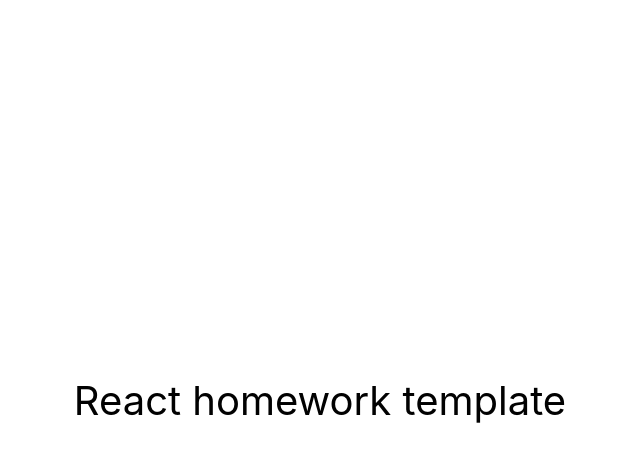
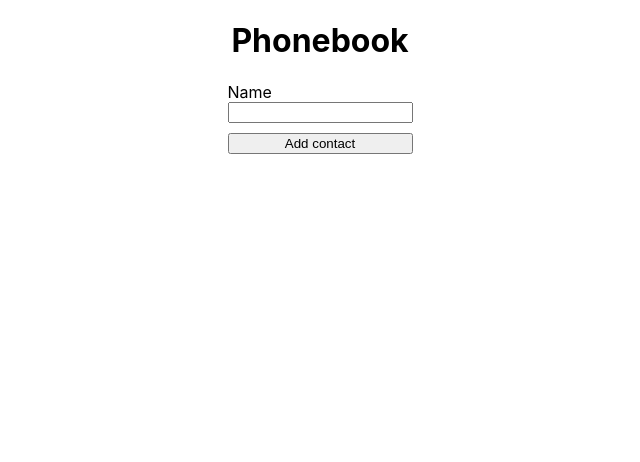
Before and after one commit to Viktor-Pozhydaiev/goit-react-hw-02-phonebook, a React (Create React App) app: page / in a window 1280 px wide. Shown: the top 462 px of the page, without its empty margins (320-960 px from the left). Built offline with nearby package versions, Linux system fonts and the light colour scheme.

Commit message:
add started files

```diff
--- a/package.json
+++ b/package.json
@@ -1,12 +1,13 @@
 {
-  "name": "react-homework-template",
+  "name": "goit-react-hw-02-phonebook",
   "version": "0.1.0",
   "private": true,
-  "homepage": "https://goitacademy.github.io/react-homework-template/",
+  "homepage": "https://viktor-pozhydaiev.github.io/goit-react-hw-02-phonebook/",
   "dependencies": {
     "@testing-library/jest-dom": "^5.16.3",
     "@testing-library/react": "^12.1.4",
     "@testing-library/user-event": "^13.5.0",
+    "nanoid": "^4.0.0",
     "react": "^18.1.0",
     "react-dom": "^18.1.0",
     "react-scripts": "5.0.1",
--- a/src/components/App.jsx
+++ b/src/components/App.jsx
@@ -1,16 +1,33 @@
-export const App = () => {
-  return (
-    <div
-      style={{
-        height: '100vh',
-        display: 'flex',
-        justifyContent: 'center',
-        alignItems: 'center',
-        fontSize: 40,
-        color: '#010101'
-      }}
-    >
-      React homework template
-    </div>
-  );
-};
+import React from 'react';
+import { nanoid } from 'nanoid';
+import { ContactForm } from './Form/ContactForm';
+import { Filter } from './Filter/Filter';
+import { ContactList } from './ContactList/ContactList';
+import { Section } from './Section/Section';
+
+export class App extends React.Component {
+  state = {
+    contacts: [],
+    filter: '',
+    name: '',
+    number: '',
+  };
+  addUsers = contact => {
+    this.setState(prevState => ({
+      contacts: [...prevState.contacts, { id: nanoid(), contact }],
+    }));
+  };
+  render() {
+    const { contacts } = this.state;
+    return (
+      <Section>
+        <h1>Phonebook</h1>
+        <ContactForm onSubmit={this.addUsers} />
+        <Filter />
+        {contacts.length > 0 && (
+          <ContactList contacts={contacts} title="Contacts" />
+        )}
+      </Section>
+    );
+  }
+}
--- /dev/null
+++ b/src/components/ContactList/Contact.jsx
@@ -0,0 +1,3 @@
+export const Contact = ({ contact: { contact } }) => {
+  return <li className="contact_item">{contact}</li>;
+};
--- /dev/null
+++ b/src/components/ContactList/ContactList.jsx
@@ -0,0 +1,12 @@
+import { Contact } from './Contact';
+
+export const ContactList = ({ contacts, title }) => {
+  return (
+    <ul>
+      <h2>{title}</h2>
+      {contacts.map(contact => (
+        <Contact key={contact.id} contact={contact} />
+      ))}
+    </ul>
+  );
+};
--- /dev/null
+++ b/src/components/Filter/Filter.jsx
@@ -0,0 +1 @@
+export const Filter = () => {};
--- /dev/null
+++ b/src/components/Form/ContactForm.jsx
@@ -0,0 +1,26 @@
+import css from '../Form/Form.module.css';
+
+export const ContactForm = ({ onSubmit }) => {
+  const givMeName = event => {
+    event.preventDefault();
+
+    onSubmit(event.target.elements.name.value);
+  };
+  return (
+    <div>
+      Name
+      <form onSubmit={givMeName} className={css.form_wrapper}>
+        <input
+          type="text"
+          name="name"
+          pattern="^[a-zA-Zа-яА-Я]+(([' -][a-zA-Zа-яА-Я ])?[a-zA-Zа-яА-Я]*)*$"
+          title="Name may contain only letters, apostrophe, dash and spaces. For example Adrian, Jacob Mercer, Charles de Batz de Castelmore d'Artagnan"
+          required
+        />
+        <button className={css.form_btn} type="submit">
+          Add contact
+        </button>
+      </form>
+    </div>
+  );
+};
--- /dev/null
+++ b/src/components/Form/Form.module.css
@@ -0,0 +1,7 @@
+.form_wrapper {
+  display: flex;
+  flex-direction: column;
+}
+.form_btn {
+  margin-top: 10px;
+}
--- /dev/null
+++ b/src/components/Section/Section.jsx
@@ -0,0 +1,5 @@
+import css from '../Section/Section.module.css';
+
+export const Section = ({ children }) => {
+  return <div className={css.section}>{children}</div>;
+};
--- /dev/null
+++ b/src/components/Section/Section.module.css
@@ -0,0 +1,5 @@
+.section {
+  display: flex;
+  flex-direction: column;
+  align-items: center;
+}
```
Also changed, not shown: 1 other file (tests, documents, lock files or other folders).
